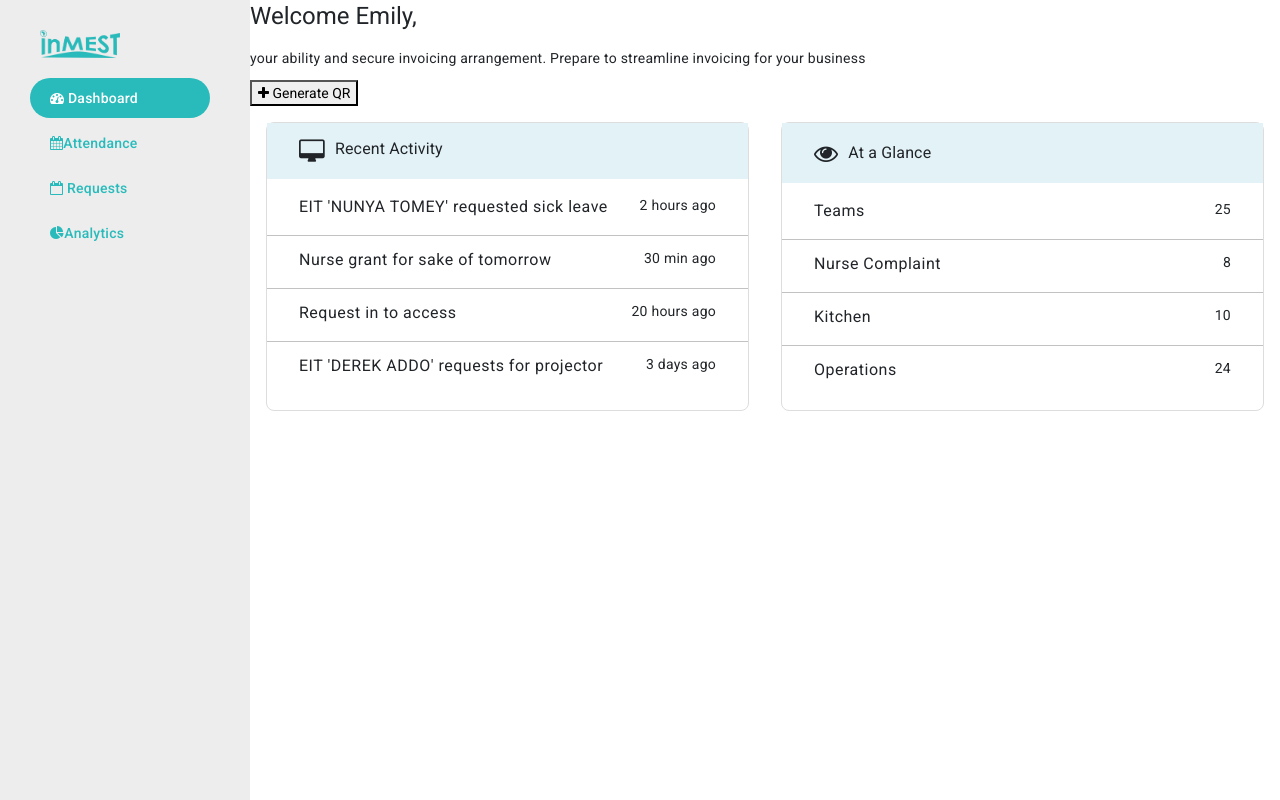
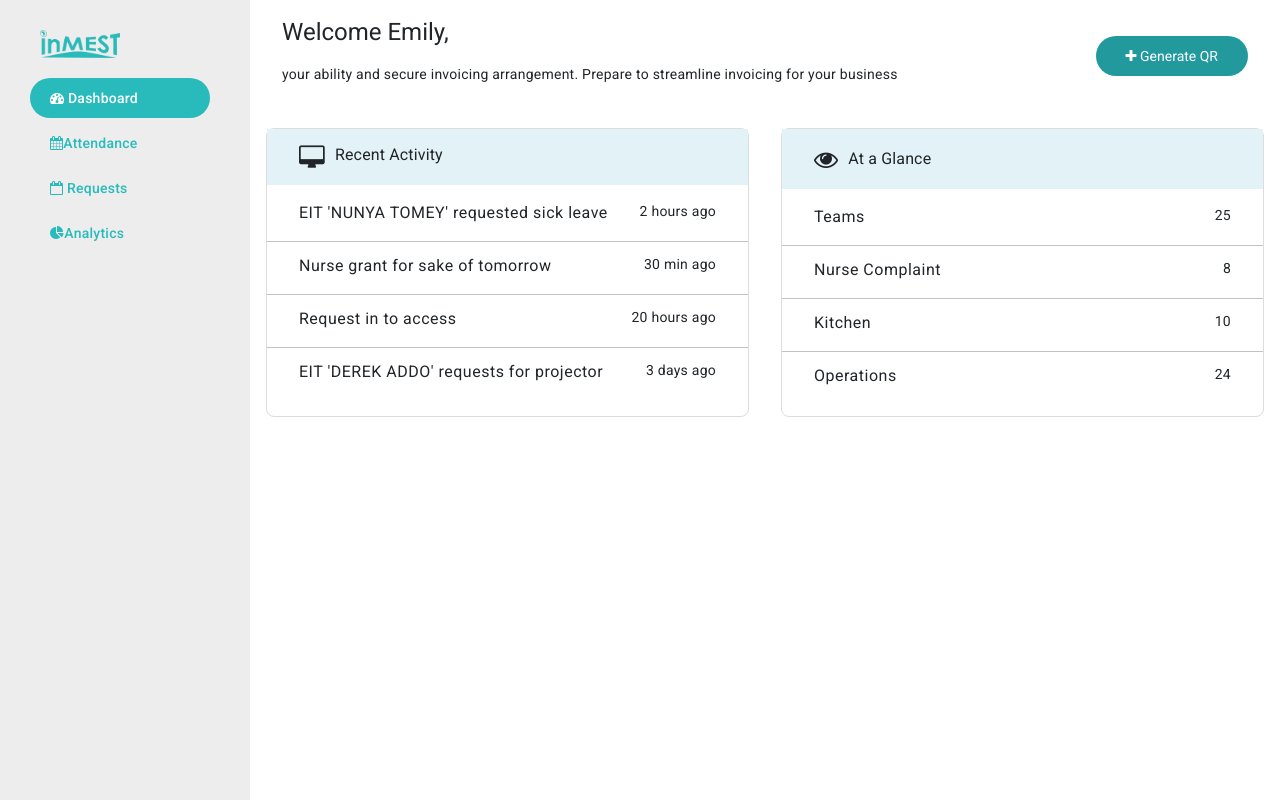
Before and after one commit to apolloshadrack/angular, an Angular app: page / in a window 1280 px wide. Built offline with nearby package versions, Linux system fonts and the light colour scheme.

Commit message:
Install Apex chart

```diff
--- a/package.json
+++ b/package.json
@@ -21,6 +21,7 @@
     "@angular/platform-browser-dynamic": "^17.0.0",
     "@angular/router": "^17.0.0",
     "apexcharts": "^3.44.0",
+    "ng-apexcharts": "^1.8.0",
     "rxjs": "~7.8.0",
     "tslib": "^2.3.0",
     "zone.js": "~0.14.2"
--- a/src/app/dashboard/home/home.component.html
+++ b/src/app/dashboard/home/home.component.html
@@ -1,14 +1,14 @@
 <section class="home">
-  <div>
-    <div>
+  <div class="intro">
+    <div class="intro-text">
       <h1>Welcome Emily,</h1>
       <p>
         your ability and secure invoicing arrangement. Prepare to streamline
         invoicing for your business
       </p>
     </div>
-    <div>
-      <button>
+    <div class="intro-btn">
+      <button class="">
         <i class="fa fa-plus"></i>
         <span> Generate QR</span>
       </button>
--- a/src/app/dashboard/home/home.component.scss
+++ b/src/app/dashboard/home/home.component.scss
@@ -1,3 +1,17 @@
+.intro {
+  display: flex;
+  justify-content: space-between;
+  align-items: center;
+  padding: 1rem 2rem;
+}
+
+.intro-btn button {
+  background-color: #21999d;
+  padding: 10px 30px;
+  border-radius: 45px;
+  border: none;
+  color: #fff;
+}
 .card-container {
   display: flex;
   justify-content: space-around;
```
Also changed, not shown: 1 other file (tests, documents, lock files or other folders).
